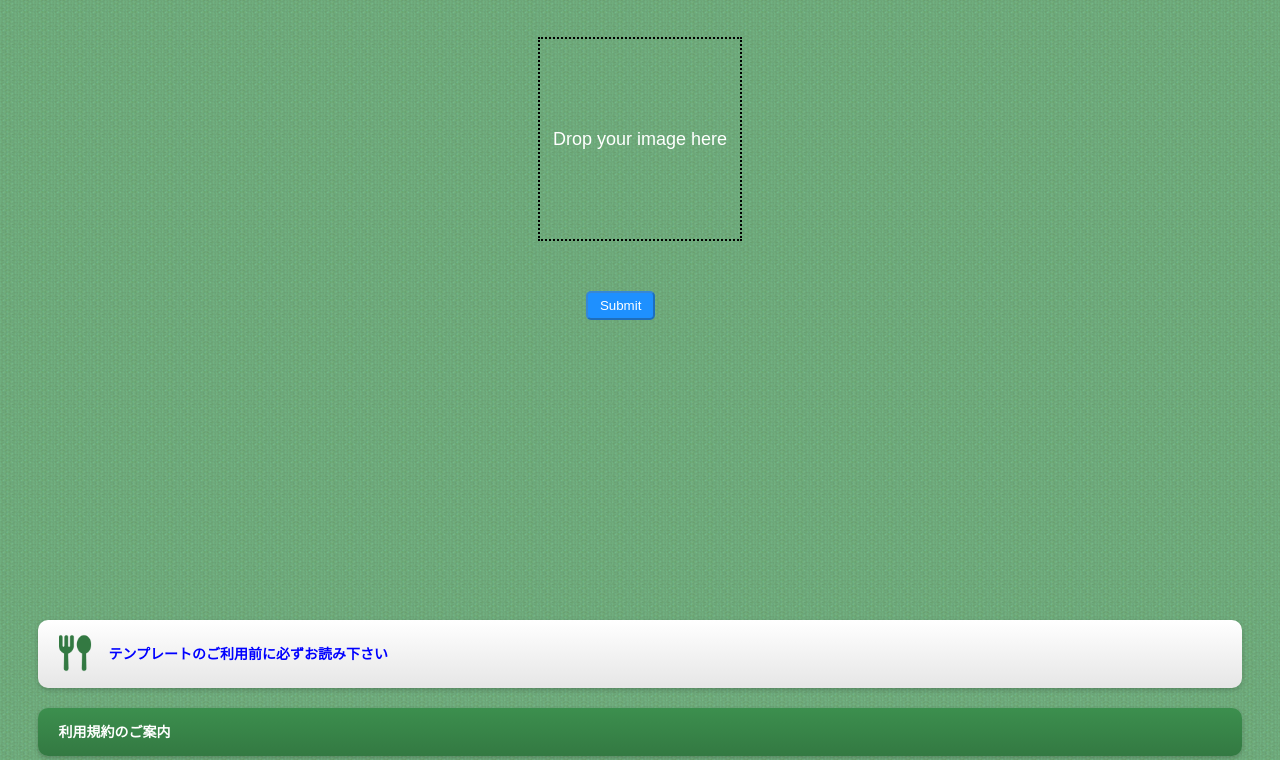
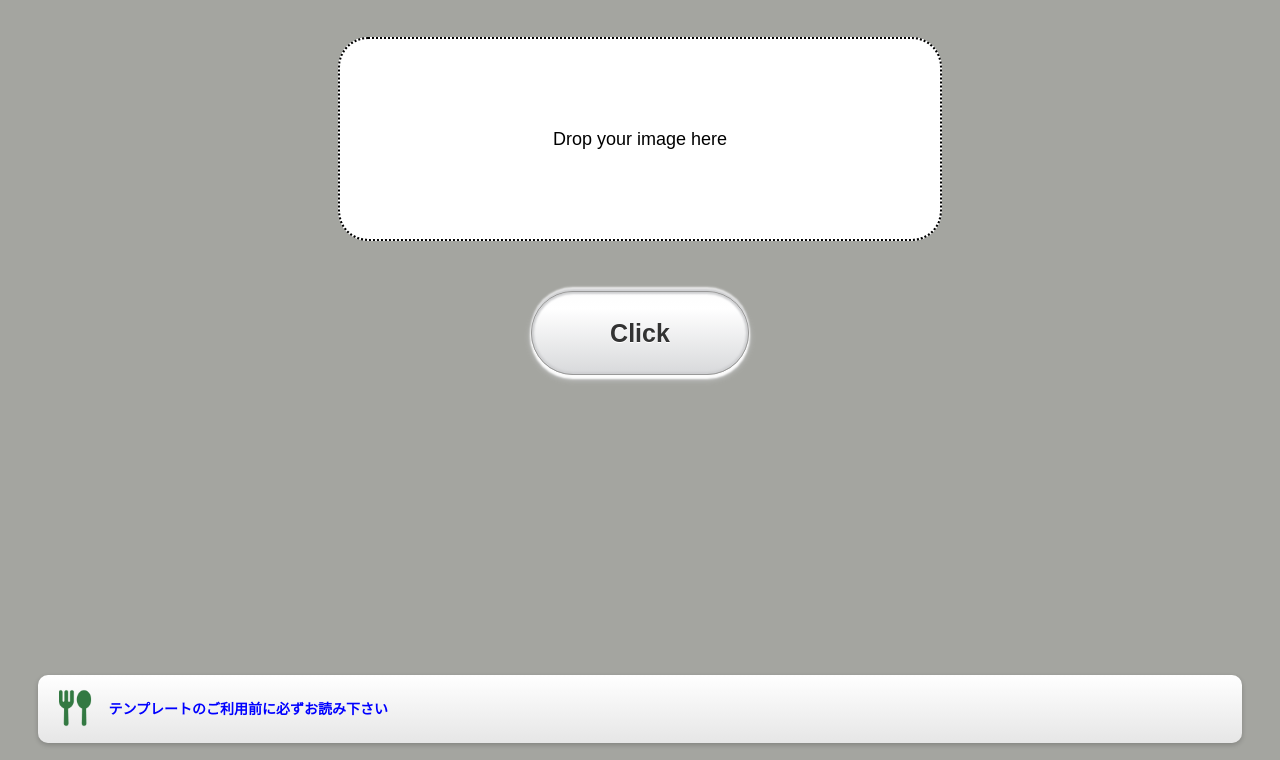
Before and after one commit to Taisei-15/Fighter-Search-AI, a plain HTML site: page Web-Fighter-Search-AI/index.html in a window 1280 px wide. Shown: the part 891-1651 px from the top of the page. Drawn offline with Linux system fonts and the light colour scheme.

Commit message:
変更した

```diff
--- a/Web-Fighter-Search-AI/css/drag-and-drop.css
+++ b/Web-Fighter-Search-AI/css/drag-and-drop.css
@@ -1,7 +1,7 @@
 @charset "utf-8";
 
 #dropzone {
-	width: 200px;
+	width: 600px;
 	height: 200px;
 	border: 2px dotted black;
 	text-align: center;
@@ -10,16 +10,34 @@
 	align-items: center;
 	justify-content: center;
 	font-size: 18px;
+	border-radius:30px;
+	background-color: #ffffff;
+
   }
-#submit-button {
-	margin-left:45.5%;
-	padding: 5px;
-	padding-left: 1%;
-	padding-right:1%;
-	color:#ffffff;
-	background-color: #1e90ff;
-	border-radius:5px;
+#dropzone p {
+	color:black;
 
+}
+a.btn_11 {
+	display: block;
+	text-align: center;
+	vertical-align: middle;
+	text-decoration: none;
+	font-size: 25px;
+	width: 120px;
+	margin: auto;
+	padding: 1rem 3rem;
+	font-weight: bold;
+	background-image: linear-gradient(to top, #D8D9DB 0%, #fff 80%, #FDFDFD 100%);
+	border-radius: 100vh;
+	color: #333;
+	border: 1px solid #999;
+	text-shadow: 0 1px #fff;
+	box-shadow: 0 3px 2px 1px #fcfcfc, 0 4px 6px #cecfd1, 0 -2px 2px #cecfd1, 0 -4px 2px #eee, inset 0 0 2px 2px #cecfd1;
+	transition: 0.5s;
+}
+a.btn_11:hover {
+	opacity: 0.5;
 }
 
   #preview {
--- a/Web-Fighter-Search-AI/css/style.css
+++ b/Web-Fighter-Search-AI/css/style.css
@@ -8,12 +8,11 @@
 body {
 	margin: 0px;
 	padding: 0px;
-	color: #fff;	/*全体の文字色*/
+	color: #9a9a9efa;	/*全体の文字色*/
 	font-family:"ヒラギノ角ゴ Pro W3", "Hiragino Kaku Gothic Pro", "メイリオ", Meiryo, Osaka, "ＭＳ Ｐゴシック", "MS PGothic", sans-serif;	/*フォント種類*/
 	font-size: 14px;	/*文字サイズ*/
 	line-height: 2;		/*行間*/
-	background: url(../images/bg.png);	/*背景画像（古いブラウザ用）*/
-	background: url(../images/bg_line.png) repeat-x center top, url(../images/bg.png);/*左からカンマで区切って背景画像を2つ指定*/
+	background-color:#a4a5a0;
 	-webkit-text-size-adjust: none;
 }
 h1,h2,h3,h4,h5,p,ul,ol,li,dl,dt,dd,form,figure,form {margin: 0px;padding: 0px;font-size: 100%;}
--- a/Web-Fighter-Search-AI/index.html
+++ b/Web-Fighter-Search-AI/index.html
@@ -60,7 +60,7 @@
 <p>Drop your image here</p>
 </div>
 <input type="file" id="file-input" style="display: none;">
-<button id="submit-button" disabled>Submit</button>
+<a id="submit-button" class="btn_11">Click</a>
 <div id="preview"></div>
 <script type="text/javascript" src="js/drag-and-drop.js"></script>
 
--- a/Web-Fighter-Search-AI/js/drag-and-drop.js
+++ b/Web-Fighter-Search-AI/js/drag-and-drop.js
@@ -5,12 +5,35 @@ const preview = document.getElementById("preview");
 
 dropzone.addEventListener("dragover", function(event) {
   event.preventDefault();
+  event.dataTransfer.dropEffect = 'copy'
 });
 
 dropzone.addEventListener("drop", function(event) {
-  event.preventDefault();
-  const files = event.dataTransfer.files;
-  handleFiles(files);
+  let itemId = ''
+    const droppedItems = []
+    event.preventDefault()
+
+    if (event.dataTransfer.items) {
+      for (const item of event.dataTransfer.items) {
+        const { kind, type } = item
+        if (kind === 'file') {
+          const file = item.getAsFile()
+          droppedItems.push(file.name)
+        } else if (kind === 'string') {
+          if (type === 'text/plain') {
+            itemId = event.dataTransfer.getData(type)
+          }
+        }
+      }
+    }
+
+    if (itemId !== '') {
+      droppedItems.push($(itemId).innerHTML)
+    }
+
+    if(droppedItems.length > 0){
+      dropzone.innerHTML = droppedItems.join(', ')
+    }
 });
 
 fileInput.addEventListener("change", function() {
```
